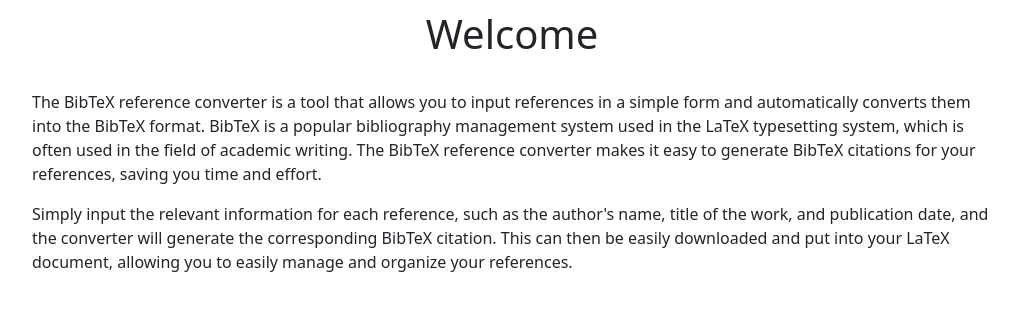
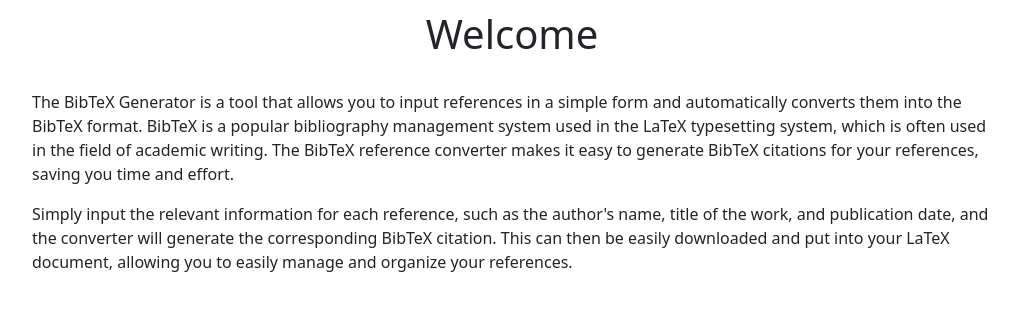
Before and after one commit to opturtio/Kumpulan-Kovat, a Flask app: page / in a window 1280 px wide. Shown: the part 62-373 px from the top of the page, without its empty margins (128-1146 px from the left). Run offline with Flask 3, Linux system fonts and the light colour scheme.

Commit message:
Changed the welcome text

```diff
--- a/bibtex_generator/templates/index.html
+++ b/bibtex_generator/templates/index.html
@@ -8,7 +8,7 @@
 </div>
 <br>
 <div class="mx-auto w-75" >
-    <p>The BibTeX reference converter is a tool that allows
+    <p>The BibTeX Generator is a tool that allows
         you to input references in a simple form and automatically converts
         them into the BibTeX format. BibTeX is a popular bibliography management system
         used in the LaTeX typesetting system, which is often used in the field of academic writing.
```
